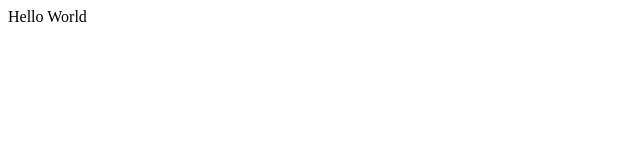
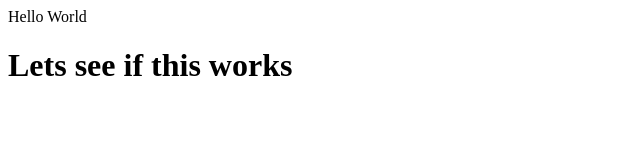
Before and after one commit to nem01able/cantfindthis123, a plain HTML site: page index.html in a window 1280 px wide. Shown: the whole page, without its empty margins (0-640 px from the left). Drawn offline with Linux system fonts and the light colour scheme.

Commit message:
lets see

```diff
--- a/index.html
+++ b/index.html
@@ -1,5 +1,6 @@
 <html>
 <body>
 <p> Hello World </p>
+<h1> Lets see if this works </h1>
 </body>
 </html>
```
